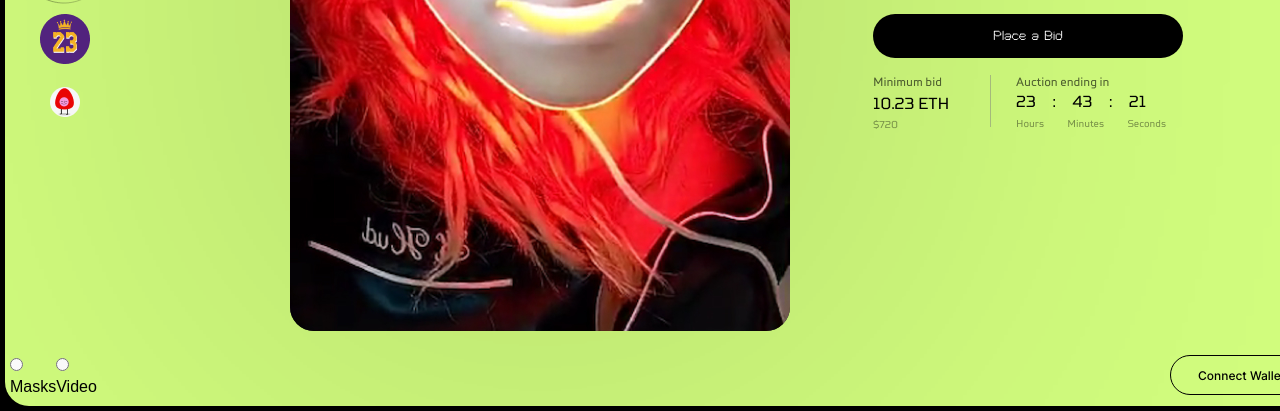
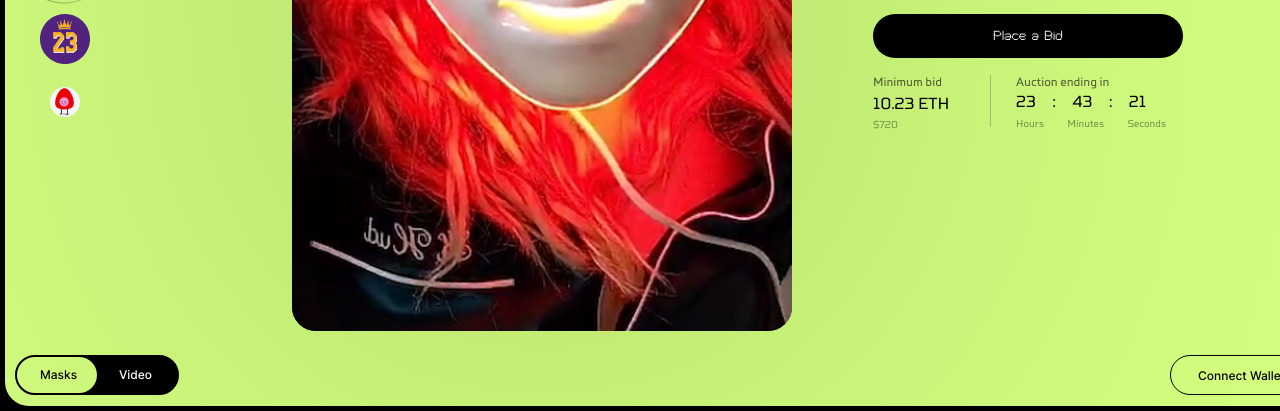
Before and after one commit to DeepViolet777/3D_Masks, a plain HTML site: page index.html in a window 1280 px wide. Shown: the part 494-905 px from the top of the page. Drawn offline with Linux system fonts and the light colour scheme.

Commit message:
Switch is done

```diff
--- a/css/style.scss
+++ b/css/style.scss
@@ -157,8 +157,10 @@ img {
             width: 500px;
             height: 745px;
 
+
             &_link {
                 display: block;
+                margin-left: 2px;
                 border-radius: 24px;
                 width: 500px;
                 height: 745px;
@@ -369,91 +371,79 @@ img {
         margin: 233px auto 15px;
         display: flex;
         justify-content: space-between;
-
-        :root {
-            // style
-            --radio-switch-width: 186px;
-            --radio-switch-height: 46px;
-            --radio-switch-padding: 3px;
-            --radio-switch-radius: 50em;
-
-            // animation
-            --radio-switch-animation-duration: 0.3s;
-        }
-
-        .radio-switch {
-            display: inline-flex;
-            padding: var(--radio-switch-padding);
-            border-radius: var(--radio-switch-radius);
-            border: 1px solid var(--color-contrast-low);
+        font-family: 'Inter', sans-serif;
+        font-weight: 500;
+        font-size: 12px;
+        line-height: 15px;
+        text-align: center;
 
 
-            &__item {
-                height: calc(var(--radio-switch-height) - 2*var(--radio-switch-padding));
-                width: calc(var(--radio-switch-width)*0.5 - var(--radio-switch-padding));
+        &-left {
+            margin-left: 5px;
+
+            input[type="radio"] {
+                appearance: none;
+            }
+
+            .radio-switch {
+                display: inline-flex;
+                padding: 3px;
+                border-radius: 20px;
+                border: 2px solid #000000;
+                background-color: #000000;
+                width: 164px;
+                height: 40px;;
+            }
+
+            .radio-switch_item {
+                width: 80px;
+                height: 36px;
                 position: relative;
             }
 
-            &__label {
+            .radio-switch_label {
+                position: relative;
+                z-index: 1;
+                margin-top: -8px;
                 display: block;
-                line-height: calc(var(--radio-switch-height) - 2*var(--radio-switch-padding));
                 text-align: center;
-                border-radius: var(--radio-switch-radius);
+                color: #FFFFFF;
+                border-radius: 20px;
+                cursor: pointer;
             }
 
-            &__marker {
+            .radio-switch_marker {
                 position: absolute;
-                top: 0;
-                left: -100%;
-                height: 100%;
-                width: 100%;
-                background-color: var(--color-primary);
-                border-radius: var(--radio-switch-radius);
-                transition: transform var(--radio-switch-animation-duration);
+                top: -3px;
+                left: -104%;
+                height: 36px;
+                width: 80px;
+                background-color: #D2FD7E;
+                border-radius: 20px;
+                transition: transform .4s;
 
-                .radio-switch__input:checked~& {
-                    // translate the marker from one side to the other
-                    transform: translateX(100%);
-                }
+
             }
 
-            &:focus-within {
-                box-shadow: 0 0 0 3px var(--color-contrast-lower);
+            .radio-switch_input:checked~.radio-switch_marker {
+                transform: translateX(100%);
             }
 
+            .radio-switch_input:checked~.radio-switch_label {
+                color: #000000;
+            }
+        }
 
-            &__label {
-                //..
-
-                .radio-switch__input:focus~& {
-                    // focus effect in browsers not supporting :focus-within
-                    background-color: (var(--color-primary), 0.6);
-                }
-
-                :not(*):focus-within,
-                // trick to detect :focus-within support -> https://css-tricks.com/using-feature-detection-conditionals-and-groups-with-selectors/
-                .radio-switch__input:focus~& {
-                    // reset focus style for browsers supporting :focus-within
-                    background-color: transparent;
-                }
-            }
-
-        }
 
         &-right {
             display: flex;
             justify-content: space-between;
             width: 260px;
             height: 40px;
-            font-family: 'Inter', sans-serif;
-            font-weight: 500;
-            font-size: 12px;
-            line-height: 15px;
-            text-align: center;
 
             .wallet_btn {
                 display: block;
-                background: #D2FD7E;
+                background-color: #D2FD7E;
                 border: 1px solid #000000;
                 border-radius: 20px;
                 color: #000000;
@@ -462,12 +452,14 @@ img {
 
             .add-mask_btn {
                 display: block;
-               // width: 107px;
-                //height: 40px;
-                background: #000000;
+                background-color: #000000;
                 color: #FFFFFF;
                 border-radius: 20px;
                 padding: 12px 25px 13px;
+
+                /* &:hover{
+background-color: rgba(0, 0, 0, 0.9);
+                }*/
             }
         }
     }
--- a/index.html
+++ b/index.html
@@ -94,26 +94,18 @@
                 </div>
                 <div class="header-btns btns">
                     <div class="btns-left">
-                              <ul class="radio-switch">
-                                <li class="radio-switch__item">
-                                  <input type="radio" class="radio-switch__input sr-only" id="radio1" name="radioSwitch">
-                                  <label for="radio1" class="radio-switch__label">Masks</label>
-                                </li>
+                        <ul class="radio-switch">
+                            <li class="radio-switch_item">
+                              <input type="radio" class="radio-switch_input" id="radio1" name="radioSwitch" checked>
+                              <label for="radio1" class="radio-switch_label">Masks</label>
+                            </li>
 
-                                <li class="radio-switch__item">
-                                  <input type="radio" class="radio-switch__input sr-only" id="radio2" name="radioSwitch">
-                                  <label for="radio2" class="radio-switch__label">Video</label>
-                                  <div class="radio-switch__marker" aria-hidden="true"></div>
-                                </li>
-                              </ul>
-
-                       <!-- <div class="can-toggle demo-rebrand-2">
-                        <input type="checkbox" name="Masks" id="masks">
-                        <input type="checkbox" name="Video" id="video">
-                        <label for="masks">
-                            <div class="can-toggle__switch" data-checked="Video" data-unchecked="Masks"></div>
-                          </label>
-                        </div>-->
+                            <li class="radio-switch_item">
+                              <input type="radio" class="radio-switch_input sr-only" id="radio2" name="radioSwitch">
+                              <label for="radio2" class="radio-switch_label">Video</label>
+                              <div class="radio-switch_marker" aria-hidden="true"></div>
+                            </li>
+                          </ul>
                     </div>
                     <div class="btns-right">
                         <a href="#" class="wallet_btn">Connect Wallet</a>
@@ -122,7 +114,9 @@
                 </div>
             </div>
         </header>
+<section class="videos">
 
+</section>
     </section>
 </body>
 
```
Also changed, not shown: css/style.css, img/Oval.svg (deleted), 1 other file.
